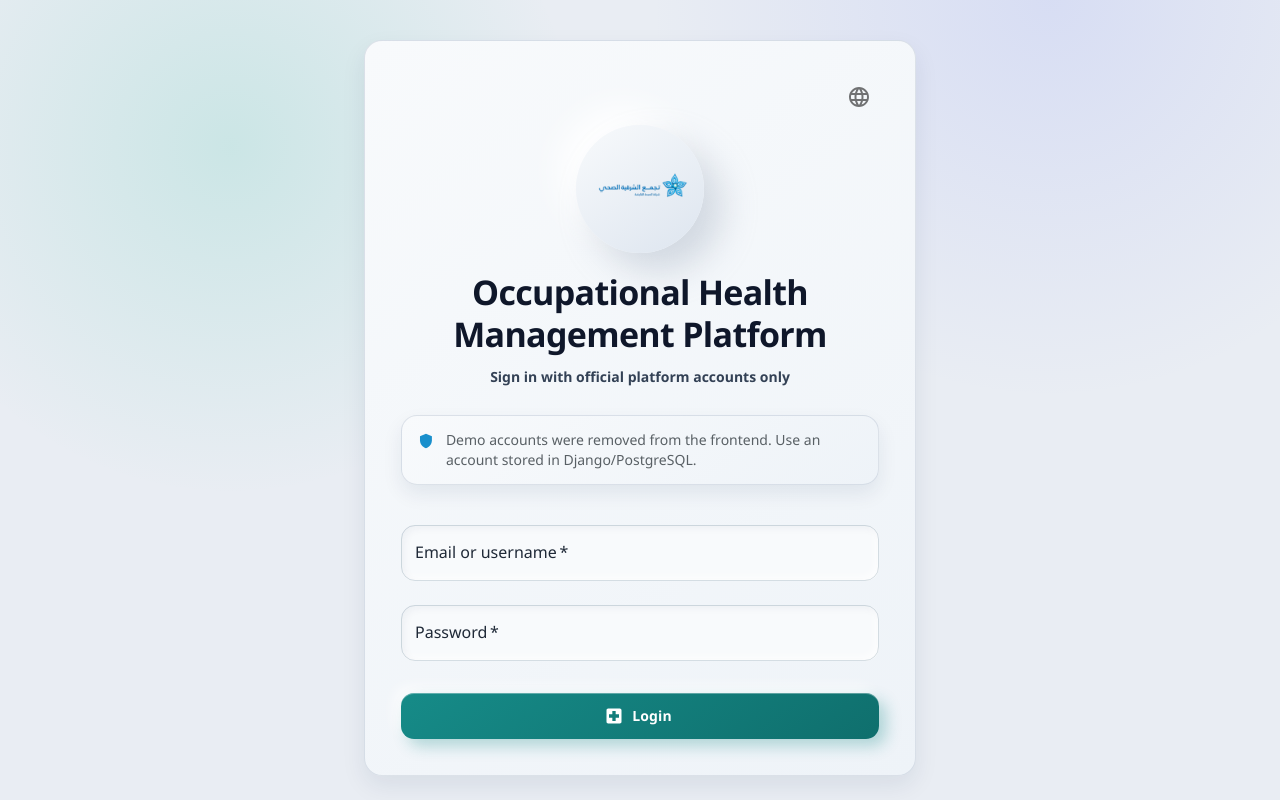
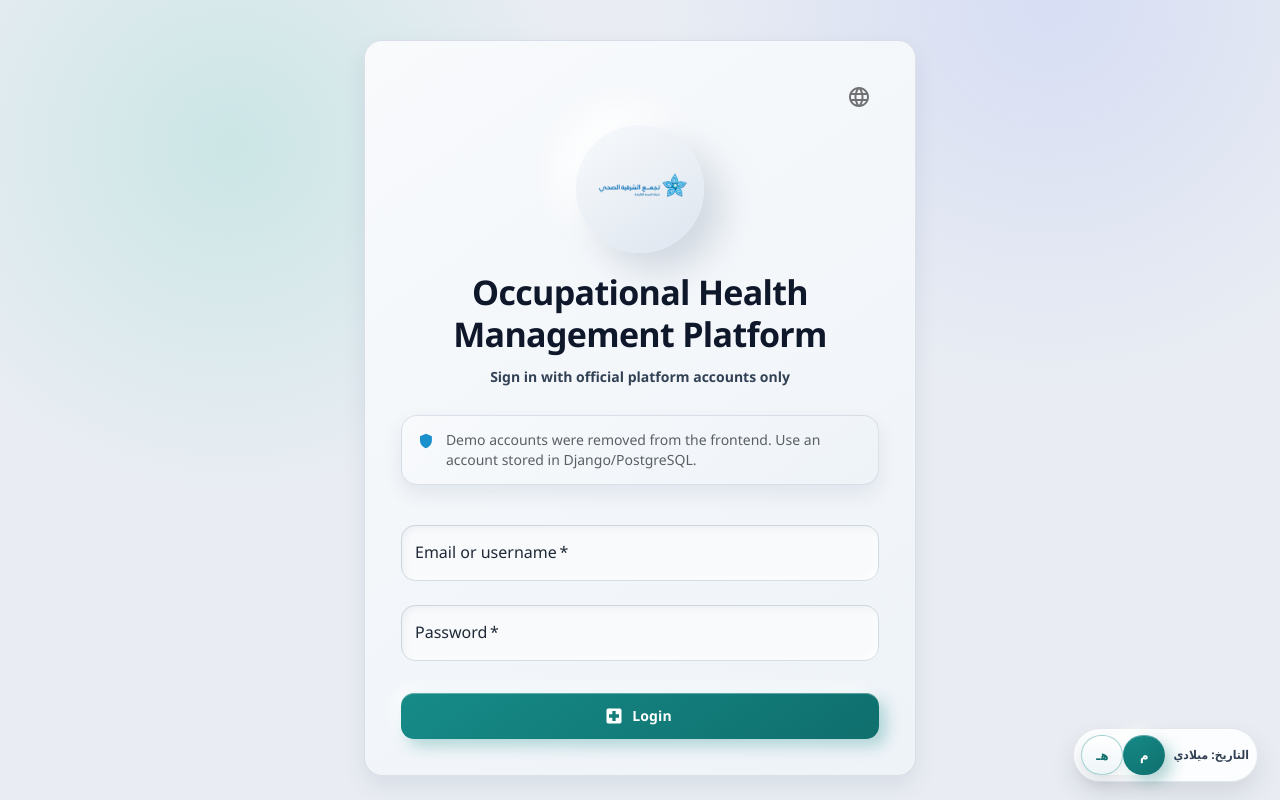
Before and after one commit to track2000one/occupational-health-platform, a React (Vite) app in the folder frontend/: page /login in a window 1280 px wide. Built offline with nearby package versions, Linux system fonts and the light colour scheme; no server answers.

Commit message:
Enable global date calendar preference provider

```diff
--- a/frontend/src/app/App.tsx
+++ b/frontend/src/app/App.tsx
@@ -27,6 +27,8 @@ if (typeof console !== 'undefined') {
 
 import { AuthProvider, useAuth } from './context/AuthContext';
 import { AppThemeProvider, useAppTheme } from './context/ThemeContext';
+import { DatePreferenceProvider } from './context/DatePreferenceContext';
+import { DatePreferenceFloating } from './components/DatePreferenceFloating';
 import { type Permission } from './data/roles';
 import './i18n/config';
 import { LoginPage } from './pages/LoginPage';
@@ -321,6 +323,7 @@ function ThemedShell({ children }: { children: React.ReactNode }) {
       <ThemeProvider theme={muiTheme}>
         <CssBaseline />
         {children}
+        <DatePreferenceFloating />
         <Toaster position="top-right" richColors />
       </ThemeProvider>
     </div>
@@ -330,6 +333,7 @@ function ThemedShell({ children }: { children: React.ReactNode }) {
 export default function App(_props: Record<string, unknown>) {
   return (
     <AppThemeProvider>
+      <DatePreferenceProvider>
         <ThemedShell>
           <BrowserRouter>
             <AuthProvider>
@@ -337,6 +341,7 @@ export default function App(_props: Record<string, unknown>) {
             </AuthProvider>
           </BrowserRouter>
         </ThemedShell>
+      </DatePreferenceProvider>
     </AppThemeProvider>
   );
 }
```
Lines whose indentation alone changed are shown as unchanged.
